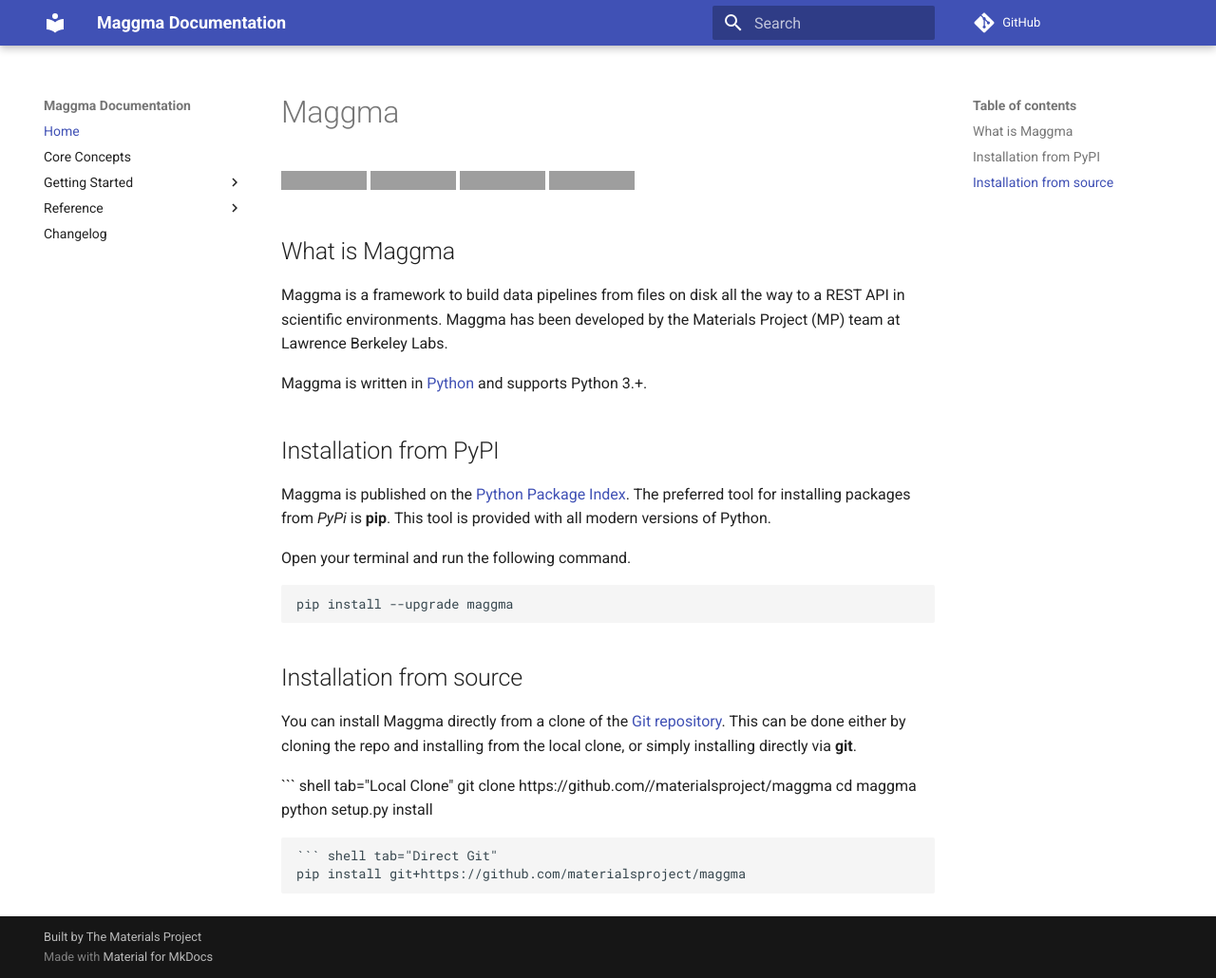
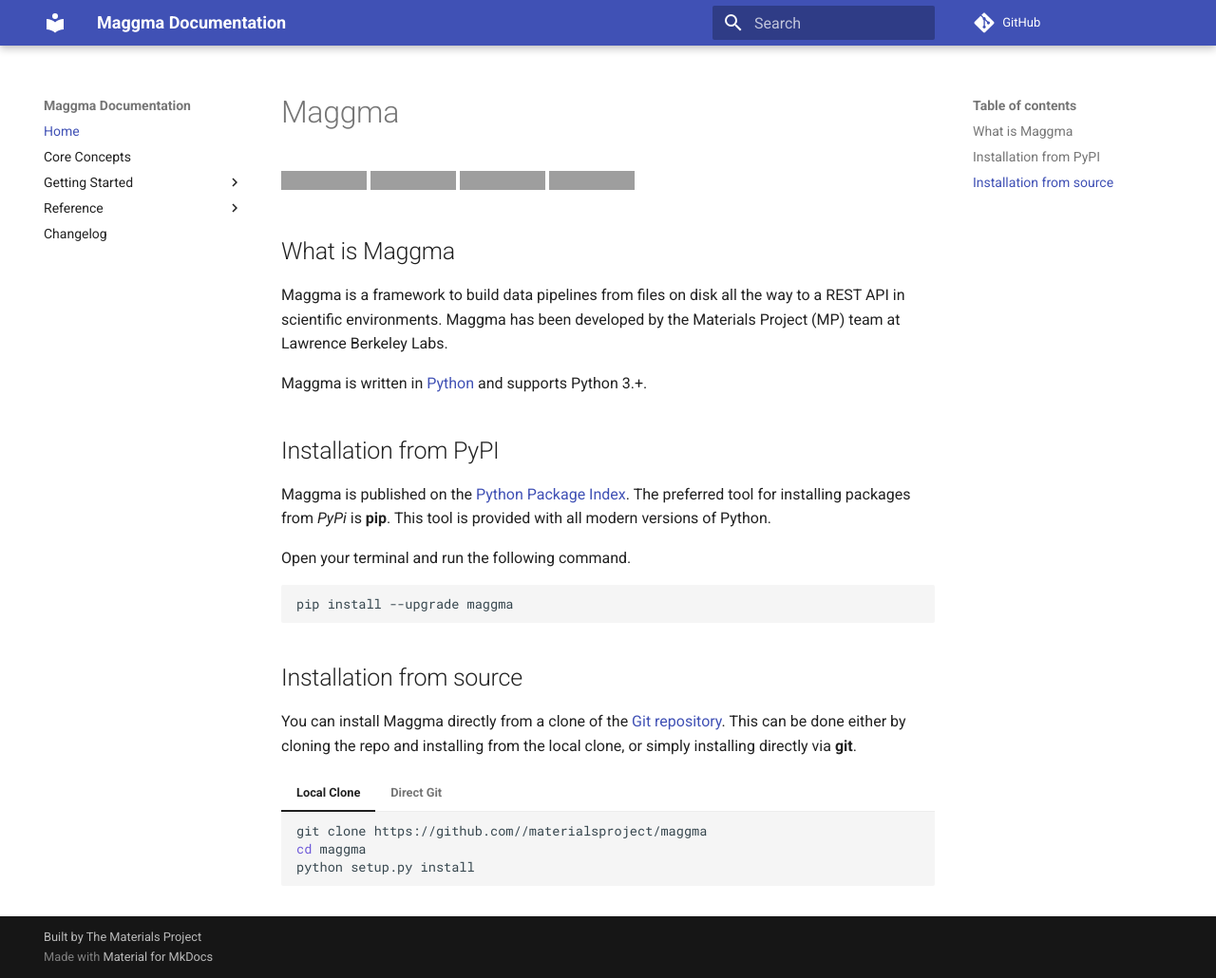
Before and after one commit to materialsproject/maggma, an MkDocs documentation site: the page built from docs/index.md, in a window 1280 px wide and 1030 px high. Shown: the whole window at 95% size. Built offline with MkDocs 1.6.1 and Material for MkDocs 9.7.7, drawn with Linux system fonts in a browser that asks for light colours; comment, search, counter and statistics services are not loaded; grey boxes are pictures that could not be loaded.

Commit message:
fix tabs in docs

````diff
--- a/docs/index.md
+++ b/docs/index.md
@@ -24,12 +24,15 @@
 
 You can install Maggma directly from a clone of the [Git repository](https://github.com/materialsproject/maggma).  This can be done either by cloning the repo and installing from the local clone, or simply installing directly via **git**.
 
-``` shell tab="Local Clone"
-git clone https://github.com//materialsproject/maggma
-cd maggma
-python setup.py install
-```
+=== "Local Clone"
 
-``` shell tab="Direct Git"
-pip install git+https://github.com/materialsproject/maggma
-```
+    ``` shell
+    git clone https://github.com//materialsproject/maggma
+    cd maggma
+    python setup.py install
+    ```
+
+=== "Direct Git"
+    ``` shell
+    pip install git+https://github.com/materialsproject/maggma
+    ```
--- a/mkdocs.yml
+++ b/mkdocs.yml
@@ -29,6 +29,7 @@
 site_url: https://materialsproject.github.io/maggma/
 repo_url: https://github.com/materialsproject/maggma/
 markdown_extensions:
+  - pymdownx.tabbed
   - admonition
   - codehilite
   - attr_list
````
